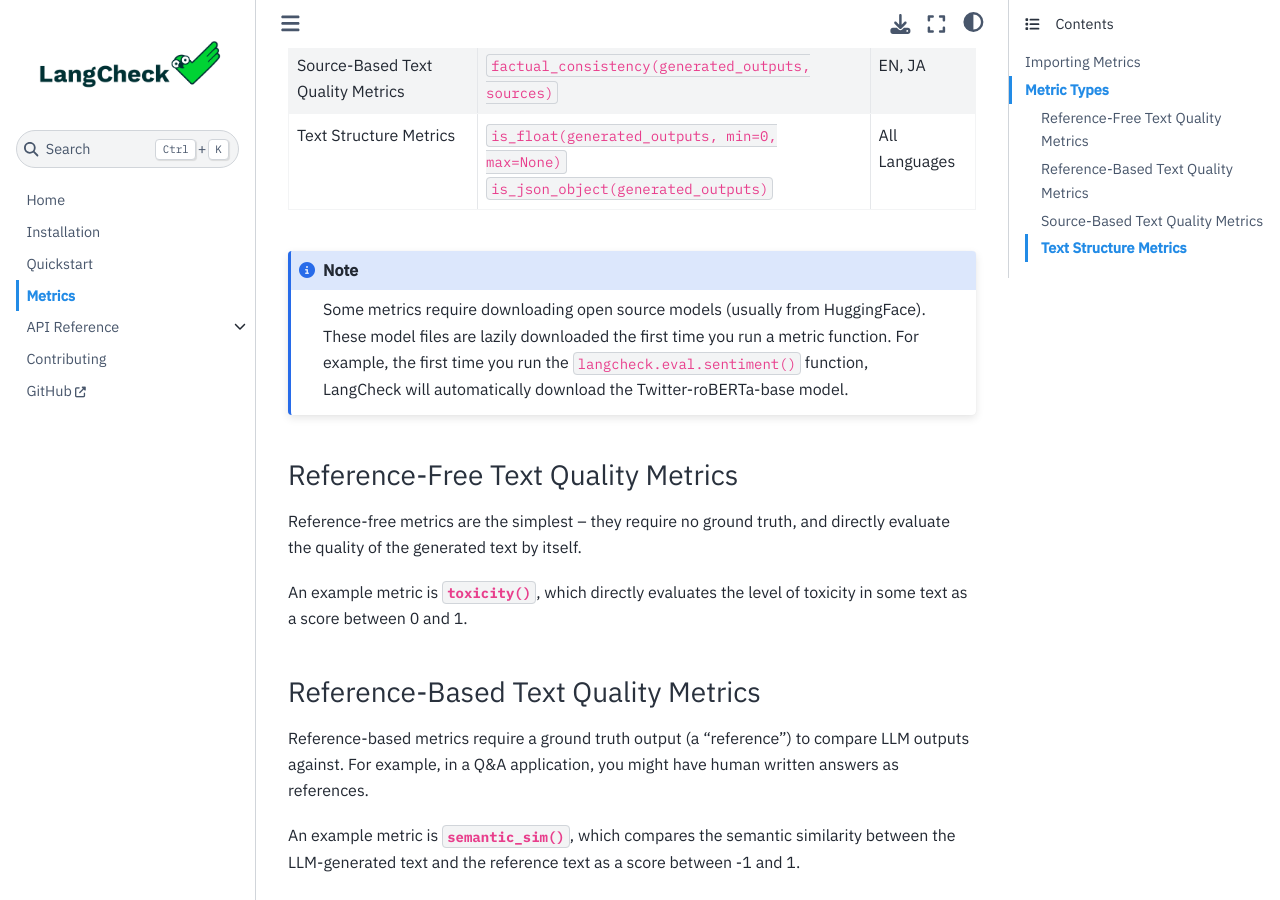
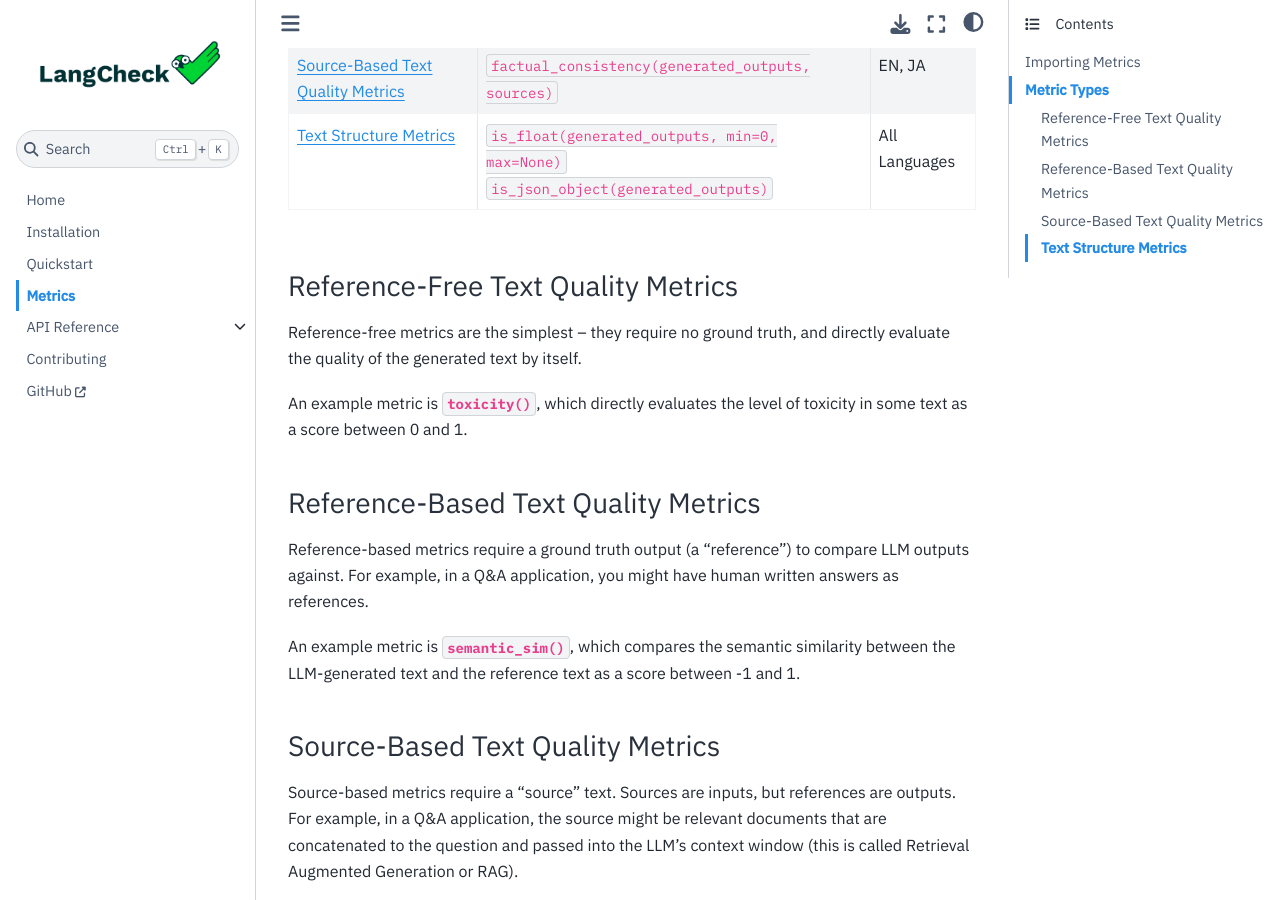
Before and after one commit to citadel-ai/langcheck, a Sphinx documentation site: the page built from docs/metrics.md, in a window 1280 px wide and 900 px high, scrolled down 1248 px. Built offline with Sphinx 7.4.7 and the Sphinx Book theme 1.1.4, drawn with Linux system fonts in a browser that asks for light colours.

Commit message:
Add links

```diff
--- a/docs/metrics.md
+++ b/docs/metrics.md
@@ -33,35 +33,35 @@ from langcheck.eval import is_json_array  # Language-agnostic metric
 
 LangCheck metrics are categorized by metric type, which correspond to the kind of ground truth data that's required.
 
-| Type of Metric                      | Examples                                               | Languages     |
-|-------------------------------------|--------------------------------------------------------|---------------|
-| Reference-Free Text Quality Metrics | `toxicity(generated_outputs)`<br>`sentiment(generated_outputs)`                          | EN, JA        |
-| Reference-Based Text Quality Metrics| `semantic_sim(generated_outputs, reference_outputs)`<br>`rouge2(generated_outputs, reference_outputs)`    | EN, JA        |
-| Source-Based Text Quality Metrics   | `factual_consistency(generated_outputs, sources)`      | EN, JA        |
-| Text Structure Metrics              | `is_float(generated_outputs, min=0, max=None)`<br>`is_json_object(generated_outputs)`        | All Languages |
+| Type of Metric                                                                | Examples                                                                                               | Languages     |
+| ----------------------------------------------------------------------------- | ------------------------------------------------------------------------------------------------------ | ------------- |
+| [Reference-Free Text Quality Metrics](#reference-free-text-quality-metrics)   | `toxicity(generated_outputs)`<br>`sentiment(generated_outputs)`                                        | EN, JA        |
+| [Reference-Based Text Quality Metrics](#reference-based-text-quality-metrics) | `semantic_sim(generated_outputs, reference_outputs)`<br>`rouge2(generated_outputs, reference_outputs)` | EN, JA        |
+| [Source-Based Text Quality Metrics](#source-based-text-quality-metrics)       | `factual_consistency(generated_outputs, sources)`                                                      | EN, JA        |
+| [Text Structure Metrics](#text-structure-metrics)                             | `is_float(generated_outputs, min=0, max=None)`<br>`is_json_object(generated_outputs)`                  | All Languages |
 
-:::{note}
-Some metrics require downloading open source models (usually from HuggingFace). These model files are lazily downloaded the first time you run a metric function. For example, the first time you run the `langcheck.eval.sentiment()` function, LangCheck will automatically download the Twitter-roBERTa-base model.
-:::
-
+(reference-free-text-quality-metrics)=
 ### Reference-Free Text Quality Metrics
 
 Reference-free metrics are the simplest – they require no ground truth, and directly evaluate the quality of the generated text by itself.
 
 An example metric is {func}`~langcheck.eval.en.reference_free_text_quality.toxicity`, which directly evaluates the level of toxicity in some text as a score between 0 and 1.
 
+(reference-based-text-quality-metrics)=
 ### Reference-Based Text Quality Metrics
 
 Reference-based metrics require a ground truth output (a "reference") to compare LLM outputs against. For example, in a Q&A application, you might have human written answers as references.
 
 An example metric is {func}`~langcheck.eval.en.reference_based_text_quality.semantic_sim`, which compares the semantic similarity between the LLM-generated text and the reference text as a score between -1 and 1.
 
+(source-based-text-quality-metrics)=
 ### Source-Based Text Quality Metrics
 
 Source-based metrics require a "source" text. Sources are inputs, but references are outputs. For example, in a Q&A application, the source might be relevant documents that are concatenated to the question and passed into the LLM's context window (this is called Retrieval Augmented Generation or RAG).
 
 An example metric is {func}`~langcheck.eval.en.source_based_text_quality.factual_consistency`, which compares the factual consistency between the LLM's generated text and the source text as a score between 0 and 1.
 
+(text-structure-metrics)=
 ### Text Structure Metrics
 
 Text structure metrics validate the format of the text (e.g. is the text valid JSON, an email address, an integer in a specified range). Compared to other metric types which can return floats, these metrics only return 0 or 1.
```
Also changed, not shown: docs/langcheck.eval.rst (+17 -17 lines).
